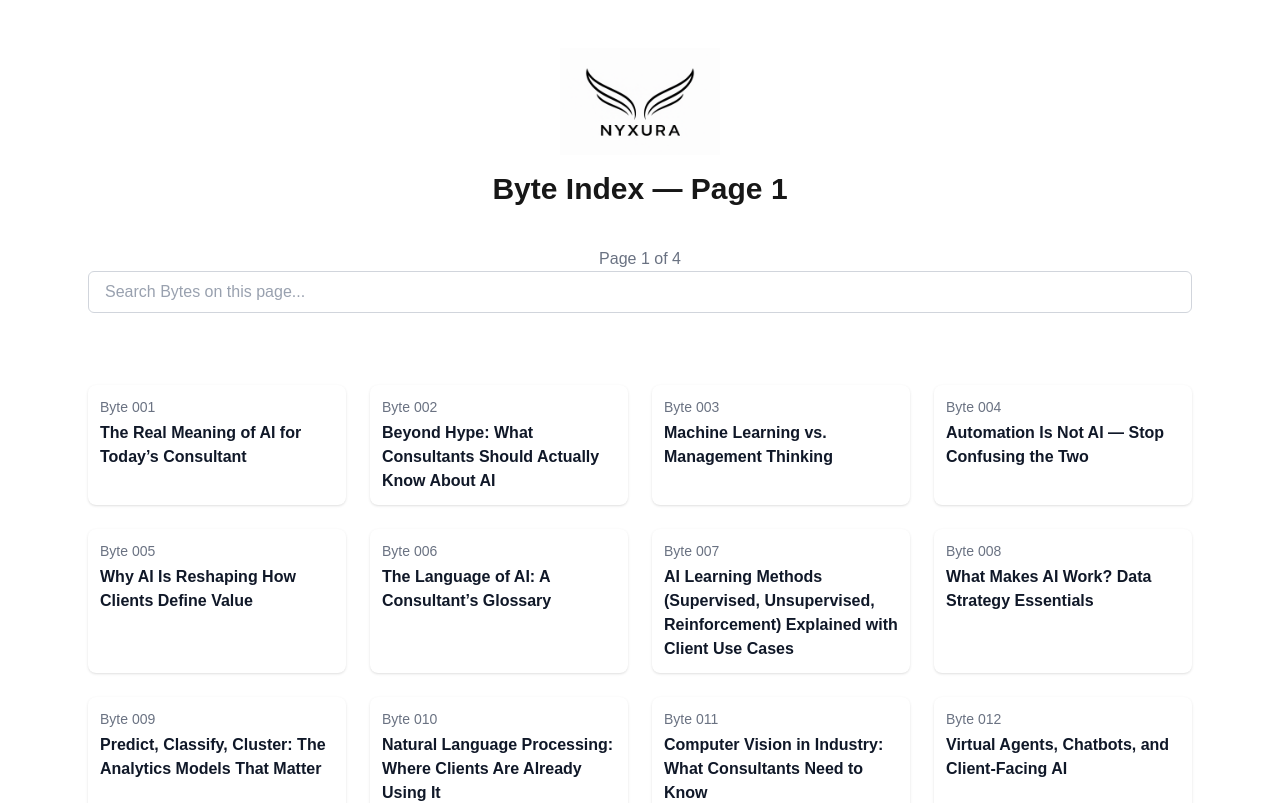
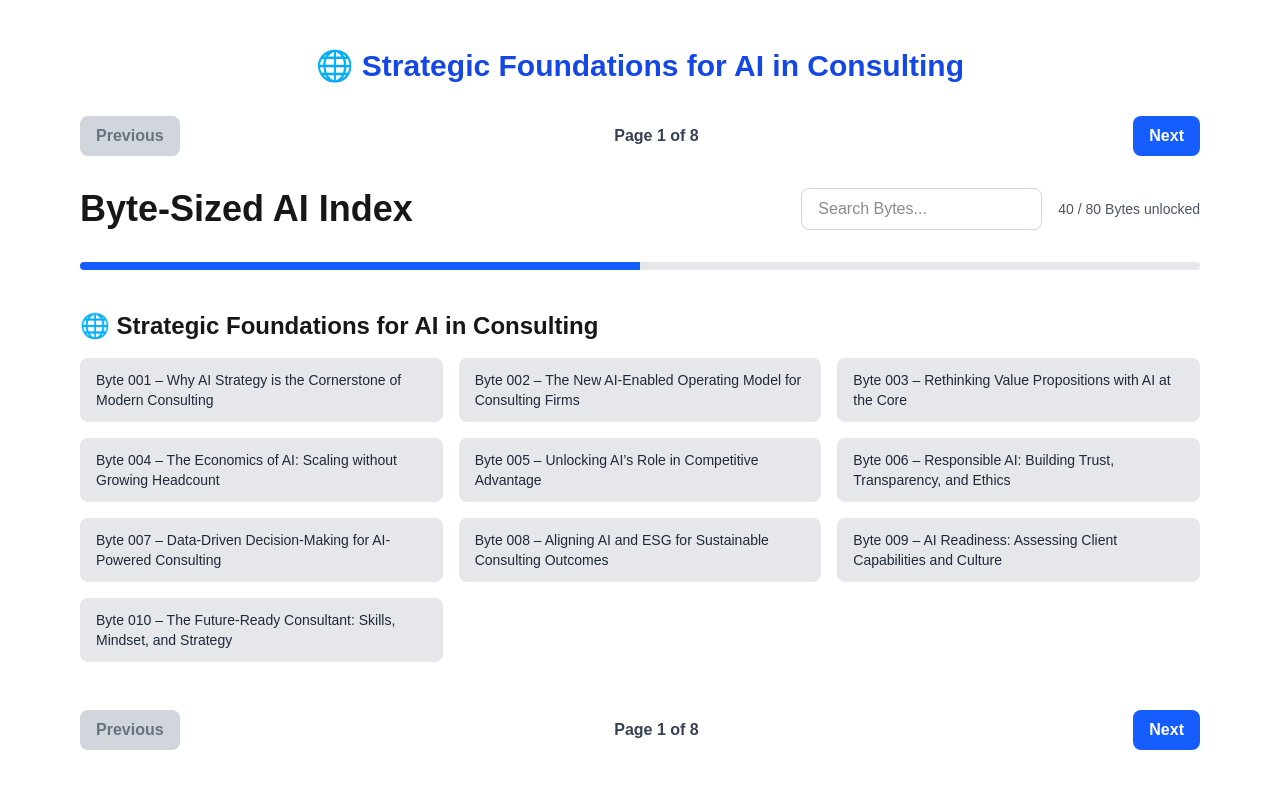
Before and after one commit to Nyxura/nyxura-site, a Next.js app: page /bytes/page/1 in a window 1280 px wide. Shown: the top 803 px of the page. Built offline with nearby package versions, Linux system fonts and the light colour scheme.

Commit message:
Enhancement - New byte list - New pagenation

```diff
--- a/src/app/bytes/ByteIndexClient.js
+++ b/src/app/bytes/ByteIndexClient.js
@@ -1,8 +1,9 @@
 'use client';
 
 import { useState, useMemo } from 'react';
+import Link from 'next/link';
 
-export default function ByteIndexClient({ deployed, byteTitles, byteSections }) {
+export default function ByteIndexClient({ deployed, byteTitles, byteSections, sectionLabel, pageNum, totalPages }) {
   const [search, setSearch] = useState('');
   const unlockedCount = deployed.length;
   const totalCount = byteTitles.length;
@@ -26,13 +27,14 @@ export default function ByteIndexClient({ deployed, byteTitles, byteSections })
     href={isDeployed ? `/bytes/byte-${padded}` : '#'}
     className={`block px-4 py-3 rounded-lg text-sm font-medium transition w-full text-left ${
         isDeployed
-            ? 'bg-blue-600 text-white hover:bg-blue-700'
+        ? 'bg-gray-200 text-gray-800 hover:bg-gray-300 dark:bg-gray-800 dark:text-gray-300 dark:hover:bg-gray-700'
         : 'bg-gray-200 text-gray-500 cursor-not-allowed dark:bg-gray-800 dark:text-gray-500'
     }`}
     title={isDeployed ? '' : 'Coming soon'}
     >
     Byte {padded} – {byte.title}
     </a>
+
     );
   };
 
@@ -54,8 +56,42 @@ export default function ByteIndexClient({ deployed, byteTitles, byteSections })
     );
   };
 
+  const renderPagination = () => (
+    <div className="flex justify-between items-center my-8">
+      <Link
+        href={pageNum > 1 ? `/bytes/page/${pageNum - 1}` : '#'}
+        className={`px-4 py-2 rounded-lg font-semibold ${
+          pageNum > 1
+            ? 'bg-blue-600 text-white hover:bg-blue-700'
+            : 'bg-gray-300 text-gray-500 cursor-not-allowed'
+        }`}
+      >
+        Previous
+      </Link>
+      <span className="font-semibold text-gray-700">
+        Page {pageNum} of {totalPages}
+      </span>
+      <Link
+        href={pageNum < totalPages ? `/bytes/page/${pageNum + 1}` : '#'}
+        className={`px-4 py-2 rounded-lg font-semibold ${
+          pageNum < totalPages
+            ? 'bg-blue-600 text-white hover:bg-blue-700'
+            : 'bg-gray-300 text-gray-500 cursor-not-allowed'
+        }`}
+      >
+        Next
+      </Link>
+    </div>
+  );
+
   return (
     <main className="max-w-6xl mx-auto px-4 py-12">
+      {/* Section Label */}
+      <h2 className="text-3xl font-bold text-center text-blue-700 mb-6">{sectionLabel}</h2>
+
+      {/* Top Pagination */}
+      {renderPagination()}
+
       <div className="flex flex-col md:flex-row justify-between items-center mb-8 gap-4">
         <h1 className="text-4xl font-bold text-center md:text-left">
           Byte-Sized AI Index
@@ -82,6 +118,9 @@ export default function ByteIndexClient({ deployed, byteTitles, byteSections })
       </div>
 
       {byteSections.map(renderSection)}
+
+      {/* Bottom Pagination */}
+      {renderPagination()}
     </main>
   );
 }
--- a/src/app/bytes/page/[page]/page.js
+++ b/src/app/bytes/page/[page]/page.js
@@ -3,33 +3,34 @@
 import { notFound } from 'next/navigation';
 import { BYTE_TITLES, BYTE_SECTIONS } from '@/lib/byteTitles';
 import { getDeployedByteNumbers } from '@/lib/server/getDeployedByteNumbers';
-import ByteSearchGrid from '@/components/ByteSearchGrid'; // this is the client component
-
-const BYTES_PER_PAGE = 20;
+import ByteIndexClient from '../../ByteIndexClient'; // use relative path
 
 export async function generateStaticParams() {
-  const totalPages = Math.ceil(BYTE_TITLES.length / BYTES_PER_PAGE);
-  return Array.from({ length: totalPages }, (_, i) => ({ page: (i + 1).toString() }));
+  return BYTE_SECTIONS.map((_, i) => ({ page: (i + 1).toString() }));
 }
 
 export default async function ByteIndexPage({ params }) {
   const pageNum = parseInt(params.page);
-  const totalPages = Math.ceil(BYTE_TITLES.length / BYTES_PER_PAGE);
+  const totalPages = BYTE_SECTIONS.length;
 
   if (isNaN(pageNum) || pageNum < 1 || pageNum > totalPages) notFound();
 
   const deployed = await getDeployedByteNumbers();
-  const start = (pageNum - 1) * BYTES_PER_PAGE;
-  const end = start + BYTES_PER_PAGE;
+
+  const section = BYTE_SECTIONS[pageNum - 1];
+  const start = section.range[0] - 1; // adjust for 0-based index
+  const end = section.range[1];       // slice is exclusive on end
+
   const byteSlice = BYTE_TITLES.slice(start, end);
-  const sectionLabel = BYTE_SECTIONS[Math.floor((pageNum - 1) / 1)]?.label || '';
+  const sectionLabel = section.label || '';
 
   return (
-    <ByteSearchGrid
+    <ByteIndexClient
       pageNum={pageNum}
       totalPages={totalPages}
-      sectionLabel={sectionLabel}
-      byteSlice={byteSlice}
+      sectionLabel={sectionLabel}  // ✅ You’ve got this now!
+      byteTitles={BYTE_TITLES}
+      byteSections={[section]}
       deployed={deployed}
       start={start}
     />
--- a/src/components/ByteSearchGrid.js
+++ b/src/components/ByteSearchGrid.js
@@ -22,6 +22,14 @@ export default function ByteSearchGrid({ pageNum, totalPages, label, byteSlice,
           className="mb-4"
         />
         <h1 className="text-3xl font-bold mb-2">Byte Index — Page {pageNum}</h1>
+            <h2 style={{
+            fontSize: '24px',
+            fontWeight: 'bold',
+            color: '#223366',
+            marginBottom: '20px'
+            }}>
+            {sectionLabel}
+            </h2>
         <p className="text-sm text-gray-500 dark:text-gray-400 mb-6">{label}</p>
         <p className="text-gray-500 dark:text-gray-400 mt-2">Page {pageNum} of {totalPages}</p>
 
```
Also changed, not shown: src/lib/byteTitles.js. Lines whose indentation alone changed are shown as unchanged.
